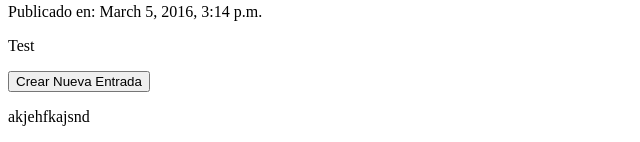
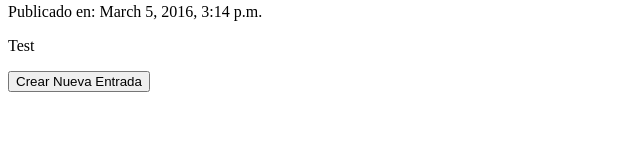
Before and after one commit to feibian/my-first-blog, a Django app: page / in a window 1280 px wide. Shown: the part 2011-2153 px from the top of the page, without its empty margins (0-640 px from the left). After the commit the page ends 2103 px from the top, so only its background shows below. Run offline with Django 3.2, Linux system fonts and the light colour scheme; data comes from the database, SQL or seed files in the repository.

Commit message:
de nuevo

```diff
--- a/blogapp/templates/blogapp/post_list.html
+++ b/blogapp/templates/blogapp/post_list.html
@@ -24,7 +24,7 @@
 					<input type="button" value='Crear Nueva Entrada' />
 				</div>
 
-				<p>akjehfkajsnd</p>
+
 			</div>
 		</div>
     </body>
```
